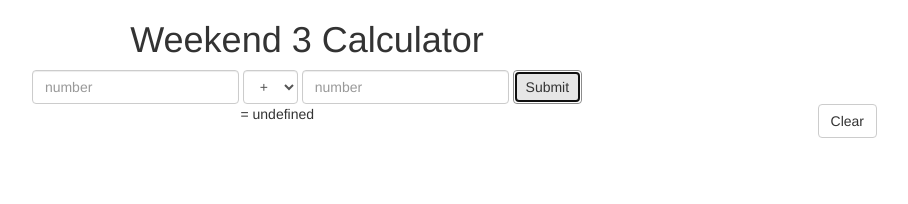
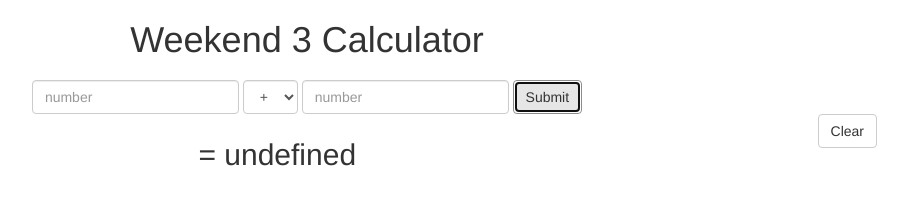
Before and after one commit to JaynieA/Weekend3_Calculator, a website: page public/index.html in a window 1280 px wide. Both pictures are taken after typing "5", "5" into the empty fields and a click on the button "Submit". Shown: the whole page, without its empty margins (333-1241 px from the left). Drawn offline with Linux system fonts and the light colour scheme.

Commit message:
styled result, linked css file

```diff
--- a/public/index.html
+++ b/public/index.html
@@ -9,6 +9,7 @@
   <script src="js/vendors/bootstrap.min.js" charset="utf-8"></script>
   <script src="js/client.js" charset="utf-8"></script>
   <link rel="stylesheet" href="stylesheets/css/bootstrap.min.css">
+  <link rel="stylesheet" href="stylesheets/css/style.css">
 </head>
 <body>
   <div class="container">
--- a/public/js/client.js
+++ b/public/js/client.js
@@ -5,7 +5,7 @@ var Operation = function(x, y, type) {
 }; // end Operation
 
 var displayResult = function(number){
-  $('#result').html('<p class="text-center">= '+number+'</p>');
+  $('#result').html('<p class="text-center result">= '+number+'</p>');
 }; // end displayResult
 
 var postOperation = function(object) {
--- a/public/stylesheets/scss/style.scss
+++ b/public/stylesheets/scss/style.scss
@@ -0,0 +1,10 @@
+// GLOBAL
+h1 {
+  margin-bottom: 20px;
+}
+
+// LAYOUT
+.result {
+  margin-top: 20px;
+  font-size: 30px;
+}
```
Also changed, not shown: public/stylesheets/css/style.css (added), 2 other files.
